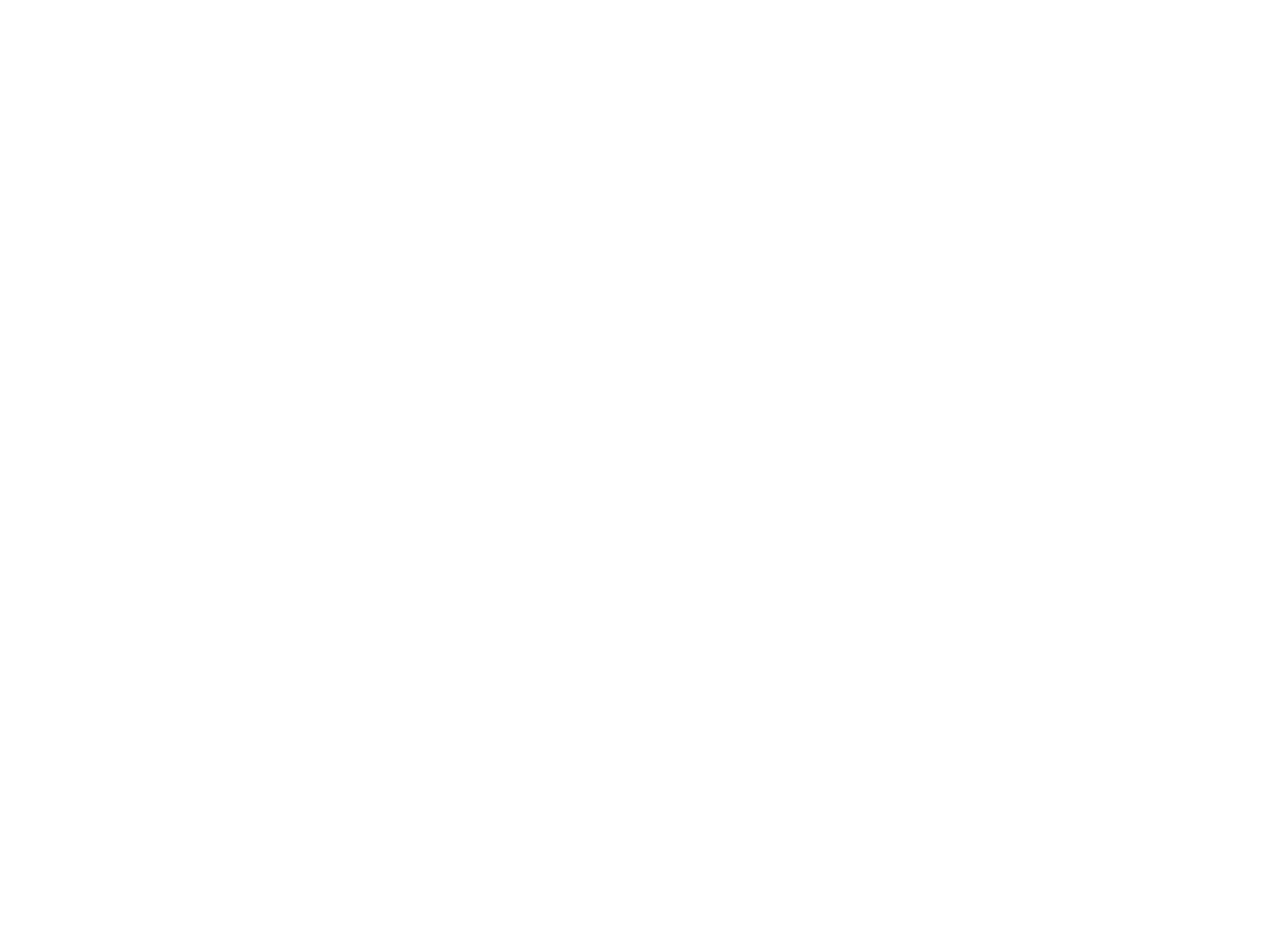
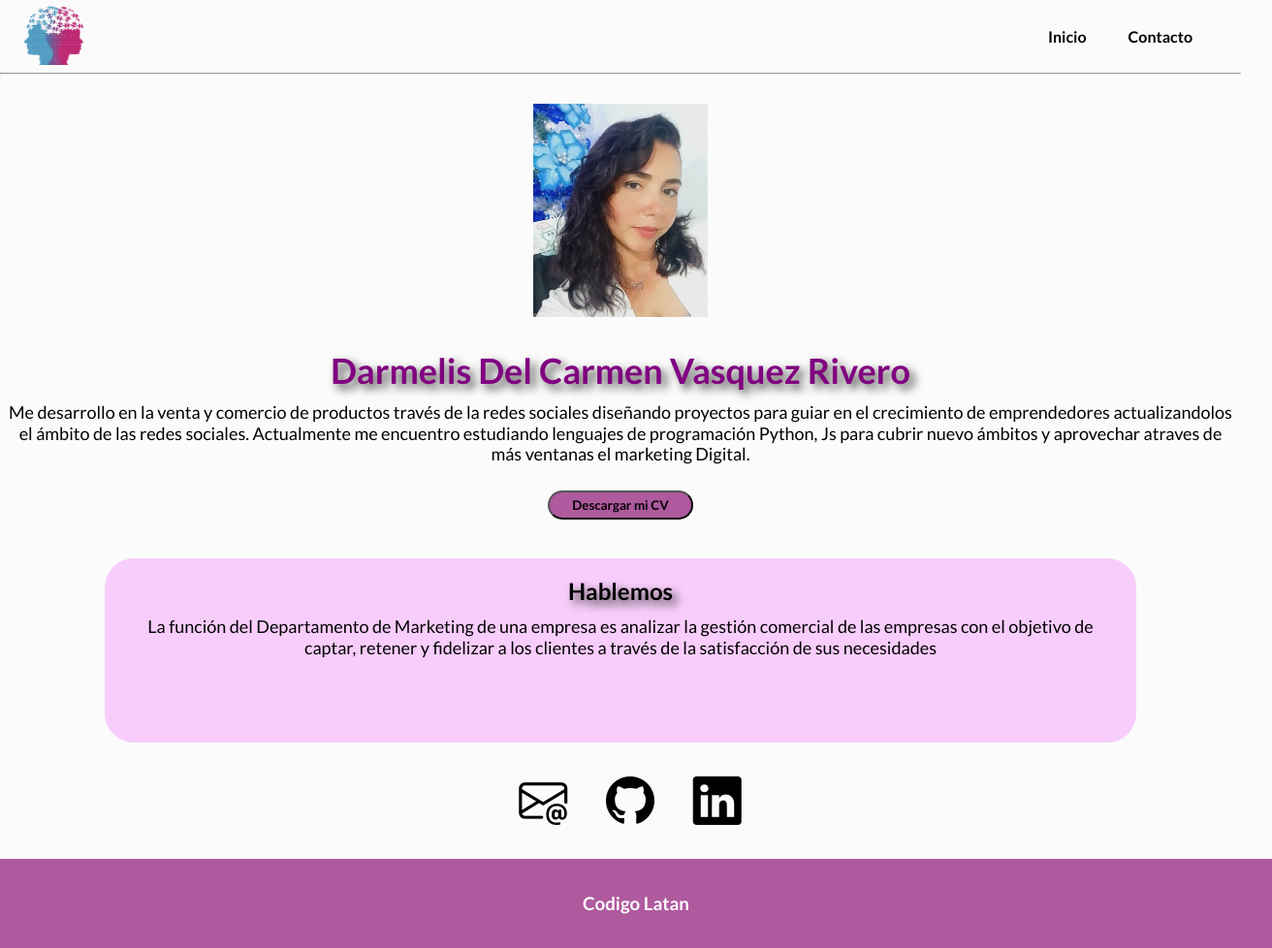
Before and after one commit to DarmelisVasquez/CodigoPalanteProyecto1, a plain HTML site: page index.html in a window 1280 px wide. Shown: the whole page at 97% size, 1312 px wide, since content can reach past the window. Before the commit the page ends 800 px from the top, so only its background shows below. Drawn offline with nearby package versions, Linux system fonts and the light colour scheme.

Commit message:
add: Styles

```diff
--- a/css/styles.css
+++ b/css/styles.css
@@ -0,0 +1,137 @@
+@import url("https://fonts.googleapis.com/css2?family=Lato:wght@700&display=swap");
+@import url("https://fonts.googleapis.com/css2?family=Lato&display=swap");
+* {
+  background-color: #fbfbfb;
+  margin: 0;
+  padding: 0;
+  font-family: "Lato", sans-serif;
+}
+
+header {
+  display: flex;
+  justify-content: space-between;
+  height: 35px;
+  align-items: center;
+  padding: 15px;
+  margin: 5px;
+}
+a {
+  text-decoration: none;
+  color: black;
+  align-items: center;
+  padding: 10px;
+}
+nav a {
+  font-weight: 700;
+  padding-right: 30px;
+  font-family: "Lato", sans-serif;
+}
+nav a:hover {
+  color: #800080;
+}
+
+.img-logo {
+  height: 61px;
+  width: 61px;
+  padding: 5px;
+  margin: 0;
+}
+h1 {
+  color: #800080;
+  font-size: 36px;
+  text-align: center;
+  font-family: "Lato", sans-serif;
+  text-shadow: 5px 5px 10px rgb(61, 58, 58);
+  font-weight: 700;
+}
+img {
+  width: 180px;
+  height: 220px;
+  margin: 30px;
+}
+.contenedor {
+  text-align: center;
+}
+p {
+  text-align: center;
+  font-family: "Lato", sans-serif;
+  font-size: 18px;
+  font-style: normal;
+  font-weight: 400;
+  line-height: 1.2;
+  margin: 0.7rem 0.5rem;
+}
+.contenedor2 {
+  display: flex;
+  height: 8vh;
+  gap: 10px;
+  justify-content: center;
+  align-items: center;
+}
+.externo {
+  text-align: center;
+  margin-bottom: 40px;
+}
+.boton {
+  background-color: #af599e;
+  font-family: "Lato", sans-serif;
+  font-weight: 700;
+  height: 30px;
+  width: 150px;
+  margin-top: 15px;
+  border-radius: 25px;
+}
+
+.contenedor3 {
+  width: 80%;
+  height: 150px;
+  padding: 20px;
+  text-align: center;
+  line-height: 1.2;
+  background: #f8cdfb;
+  border-radius: 30px;
+  position: relative;
+  left: 50%;
+  transform: translateX(-50%);
+}
+h2 {
+  background-color: #f8cdfb;
+  text-shadow: 5px 5px 10px rgb(61, 58, 58);
+  text-align: center;
+}
+
+.parrafo2 {
+  background-color: #f8cdfb;
+  text-align: center;
+}
+.iconos {
+  display: flex;
+  height: 15vh;
+  align-items: center;
+  justify-content: center;
+  font-size: 50px;
+}
+.iconos ul li {
+  display: inline-block;
+  margin: 0 15px;
+  width: 50px;
+  height: 50px;
+  text-align: center;
+}
+.footer {
+  display: flex;
+  flex-direction: column;
+  justify-content: center;
+  align-items: center;
+  width: 100vw;
+  height: 60px;
+  padding: 1em;
+  background: #af599e;
+}
+
+h3 {
+  color: #fbfbfb;
+  background-color: #af599e;
+  text-align: center;
+  justify-content: center;
+}
--- a/index.html
+++ b/index.html
@@ -4,8 +4,69 @@
     <meta charset="UTF-8" />
     <meta http-equiv="X-UA-Compatible" content="IE=edge" />
     <meta name="viewport" content="width=device-width, initial-scale=1.0" />
-    <title>Document</title>
+    <title>Darmelis Vasquez</title>
     <link rel="stylesheet" href="./css/styles.css" />
-  </head>
-  <body></body>
+    <link rel="stylesheet" href="https://cdn.jsdelivr.net/npm/bootstrap-icons@1.10.5/font/bootstrap-icons.css">
+   </head>
+
+   <body>
+    <header>
+      <div class="logo">
+        <img class="img-logo"src="logo1.png"alt=""/>
+      </div>
+      <nav>
+        <a href="#Inicio">Inicio</a>
+        <a href="#Contacto">Contacto</a>
+      </nav>
+    </header>
+    <hr>
+    <main>
+    <section>
+      <div class="contenedor">
+        <img src="Foto de perfil.jpg" alt="Foto probicional" />
+      </div>
+
+        <div>
+          <h1 class="title-h1">Darmelis Del Carmen Vasquez Rivero</h1>
+        </div>
+          <p class="Contenedor2">
+            Me desarrollo en la venta y comercio de productos través de la redes
+            sociales diseñando proyectos para guiar en el crecimiento de
+            emprendedores actualizandolos el ámbito de las redes sociales.
+            Actualmente me encuentro estudiando lenguajes de programación
+            Python, Js para cubrir nuevo ámbitos y aprovechar atraves de más
+            ventanas el marketing Digital.
+          </p>
+
+        <div class="externo">
+          <button class="boton">Descargar mi CV</button>
+        </div>
+      </div>
+    </section>
+          <section>
+            <div class="contenedor3">
+              <h2>Hablemos</h2>
+              <p class="parrafo2">La función del Departamento de Marketing de una empresa es
+                analizar la gestión comercial de las empresas con el objetivo de captar, retener y fidelizar
+                 a los clientes a través de la satisfacción de sus necesidades</p>
+                </div>
+          </section>
+           <div class="iconos">
+            <ul>
+              <li><a href= "https://accounts.google.com/signup/v2/webcreateaccount?flowName=GlifWebSignIn&flowEntry=SignUp">
+                <i class="bi bi-envelope-at gmail"></i></a></li>
+                <li><a href="https://github.com/">
+                <i class="bi bi-github"></i></a></li>
+                <li><a href="https://ar.linkedin.com/?original_referer=https%3A%2F%2Fwww.google.com%2F">
+                <i class="bi bi-linkedin"></i></a></li>
+              </ul>
+              </div>
+         </main>
+         <footer class="footer">
+          <div class="contenedor-footer">
+          <h3>Codigo Latan</h3>
+        </div>
+
+         </footer>
+  </body>
 </html>
```
Also changed, not shown: Foto de perfil.jpg (added), logo1.png (added).
